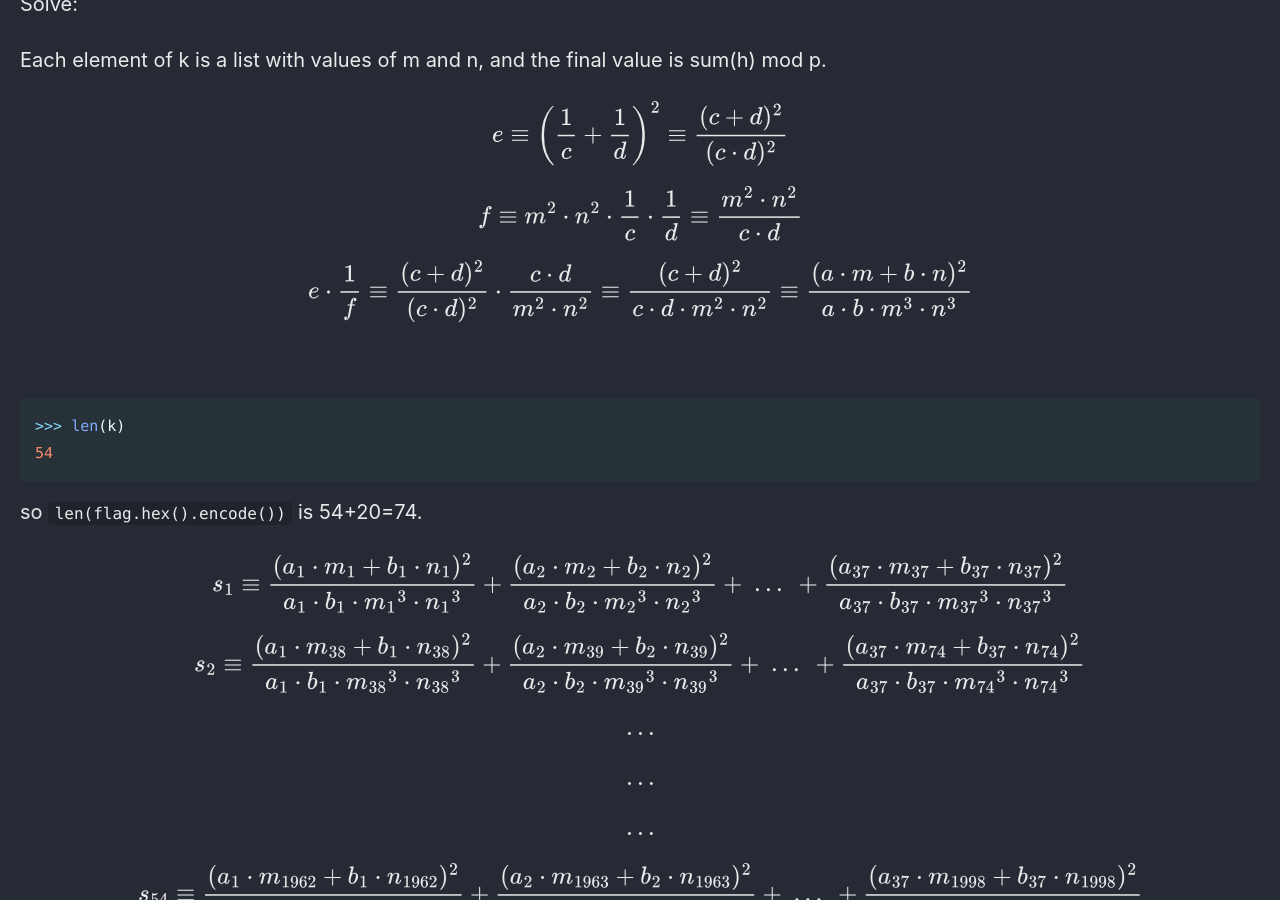
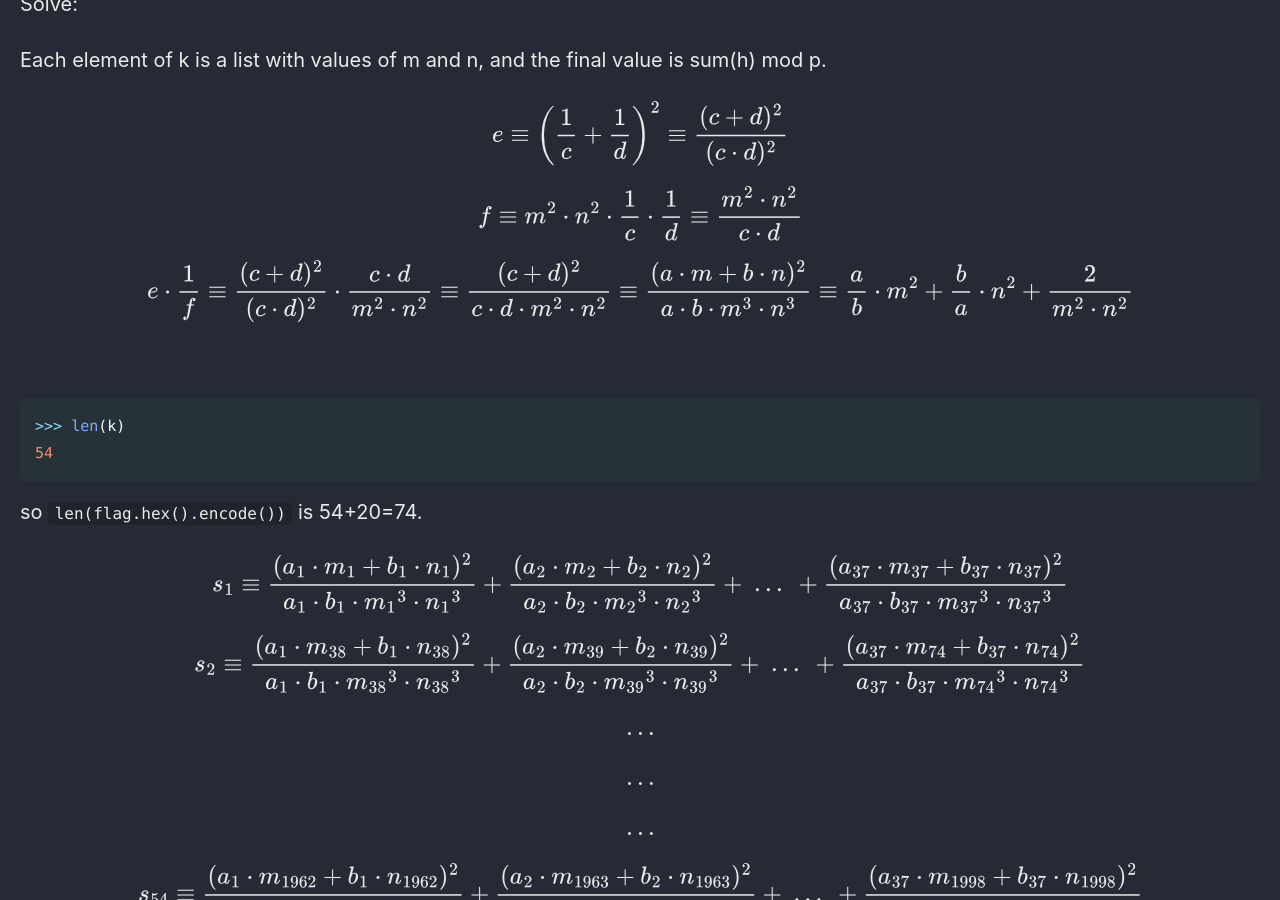
Before and after one commit to Connor-McCartney/Connor-McCartney.github.io, a Jekyll site: the page built from _pages/cryptography/other/syntelestis-Pearl-CTF-2024.md, in a window 1280 px wide and 900 px high, scrolled down 1151 px. Built offline with Jekyll 4.4.1, drawn with Linux system fonts in a browser that asks for light colours; cached includes are drawn as plain includes.

Commit message:
Update syntelestis-Pearl-CTF-2024.md

```diff
--- a/_pages/cryptography/other/syntelestis-Pearl-CTF-2024.md
+++ b/_pages/cryptography/other/syntelestis-Pearl-CTF-2024.md
@@ -53,7 +53,7 @@ $$e \equiv \left( \frac{1}{c} + \frac{1}{d} \right)^2 \equiv \frac{(c+d)^2}{(c \
 
 $$f \equiv m^2 \cdot n^2 \cdot \frac{1}{c} \cdot \frac{1}{d} \equiv \frac{m^2 \cdot n^2}{c \cdot d}$$
 
-$$e \cdot \frac{1}{f} \equiv \frac{(c+d)^2}{(c \cdot d)^2} \cdot \frac{c \cdot d}{m^2 \cdot n^2} \equiv \frac{(c+d)^2}{c \cdot d \cdot m^2 \cdot n^2} \equiv \frac{(a \cdot m + b \cdot n)^2}{a \cdot b \cdot m^3 \cdot n^3}$$
+$$e \cdot \frac{1}{f} \equiv \frac{(c+d)^2}{(c \cdot d)^2} \cdot \frac{c \cdot d}{m^2 \cdot n^2} \equiv \frac{(c+d)^2}{c \cdot d \cdot m^2 \cdot n^2} \equiv \frac{(a \cdot m + b \cdot n)^2}{a \cdot b \cdot m^3 \cdot n^3} \equiv \frac{a}{b} \cdot m^2 + \frac{b}{a} \cdot n^2 + \frac{2}{ m^2 \cdot n^2}$$
 
 <br>
 
```
